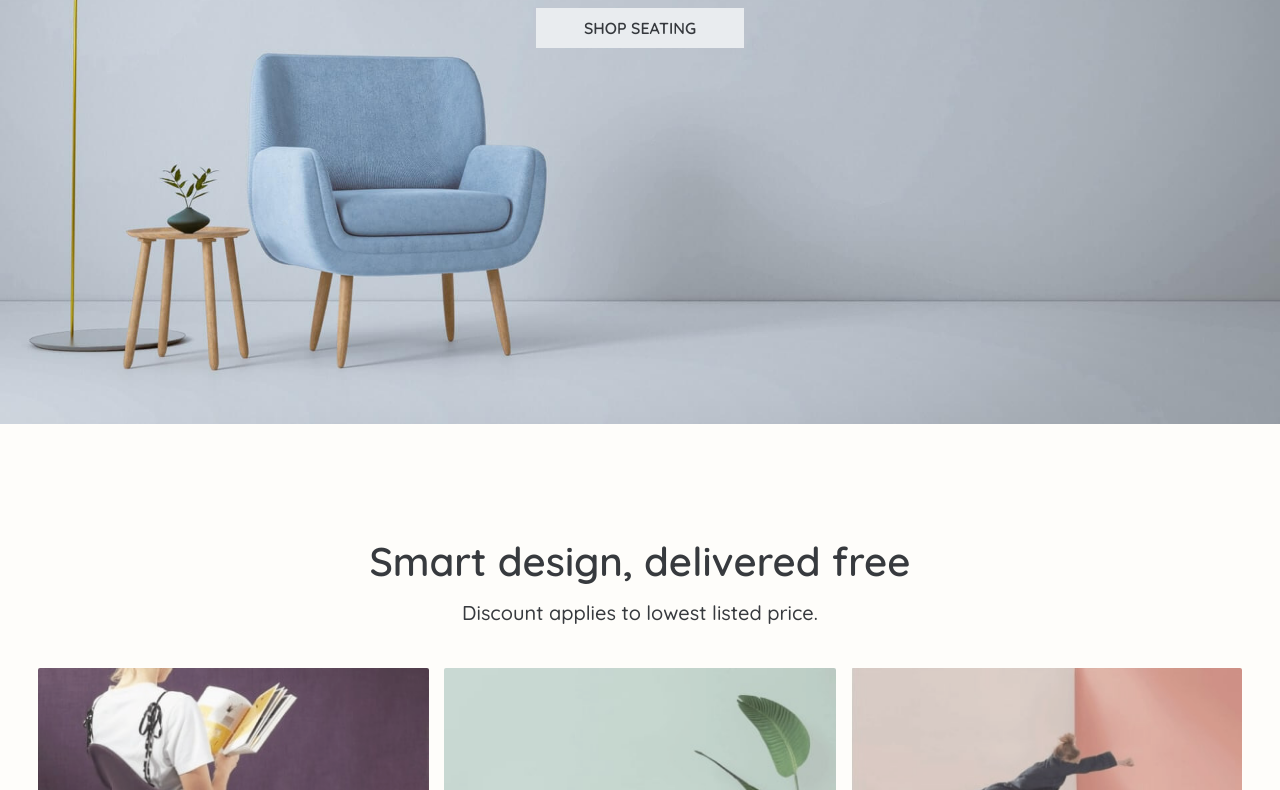
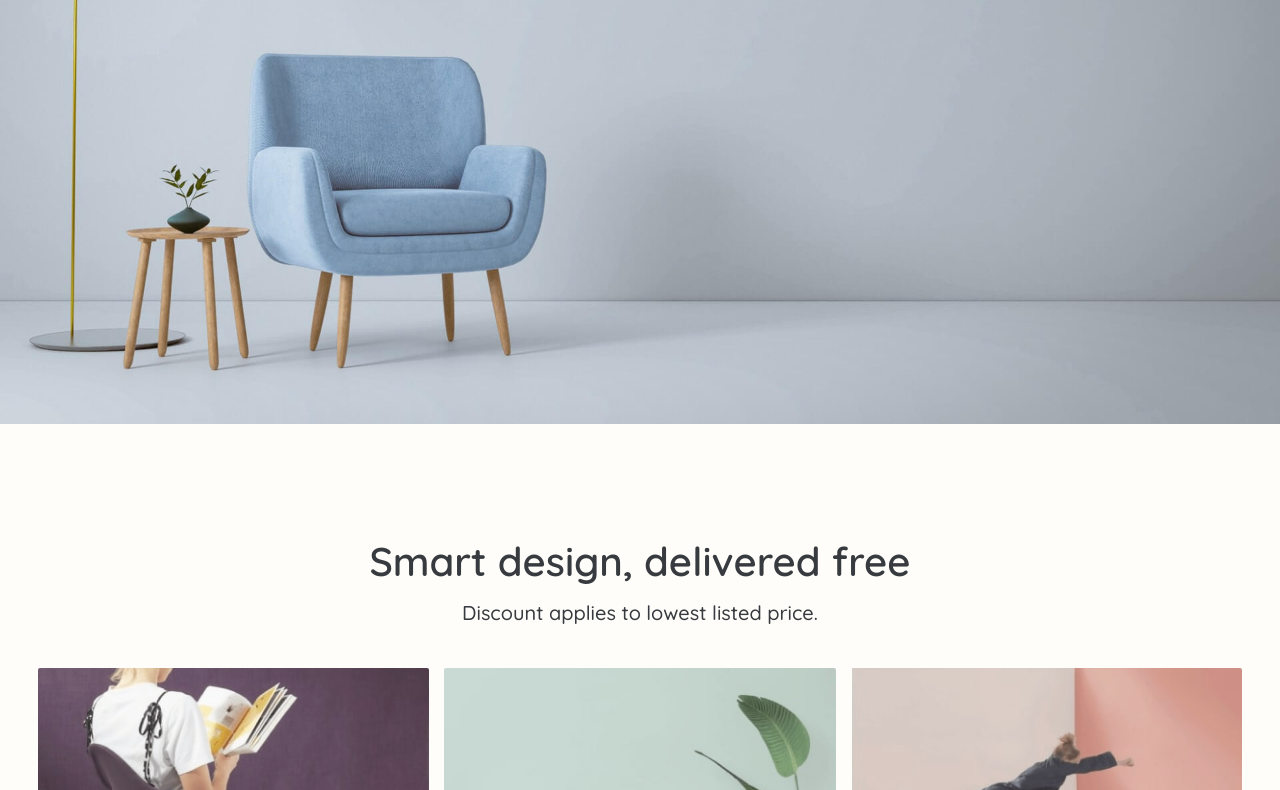
Before and after one commit to andrevitch/furniture-shop, a plain HTML site: page index.html in a window 1280 px wide. Shown: the part 276-1066 px from the top of the page. Drawn offline with nearby package versions, Linux system fonts and the light colour scheme.

Commit message:
Update index.html

```diff
--- a/index.html
+++ b/index.html
@@ -177,9 +177,9 @@
             in furniture design
           </h1>
 
-          <div class="btn-div">
+           <!-- <div class="btn-div">
             <a href="#">SHOP SEATING</a>
-          </div>
+          </div> -->
         </div>
       </div>
     </section>
```
